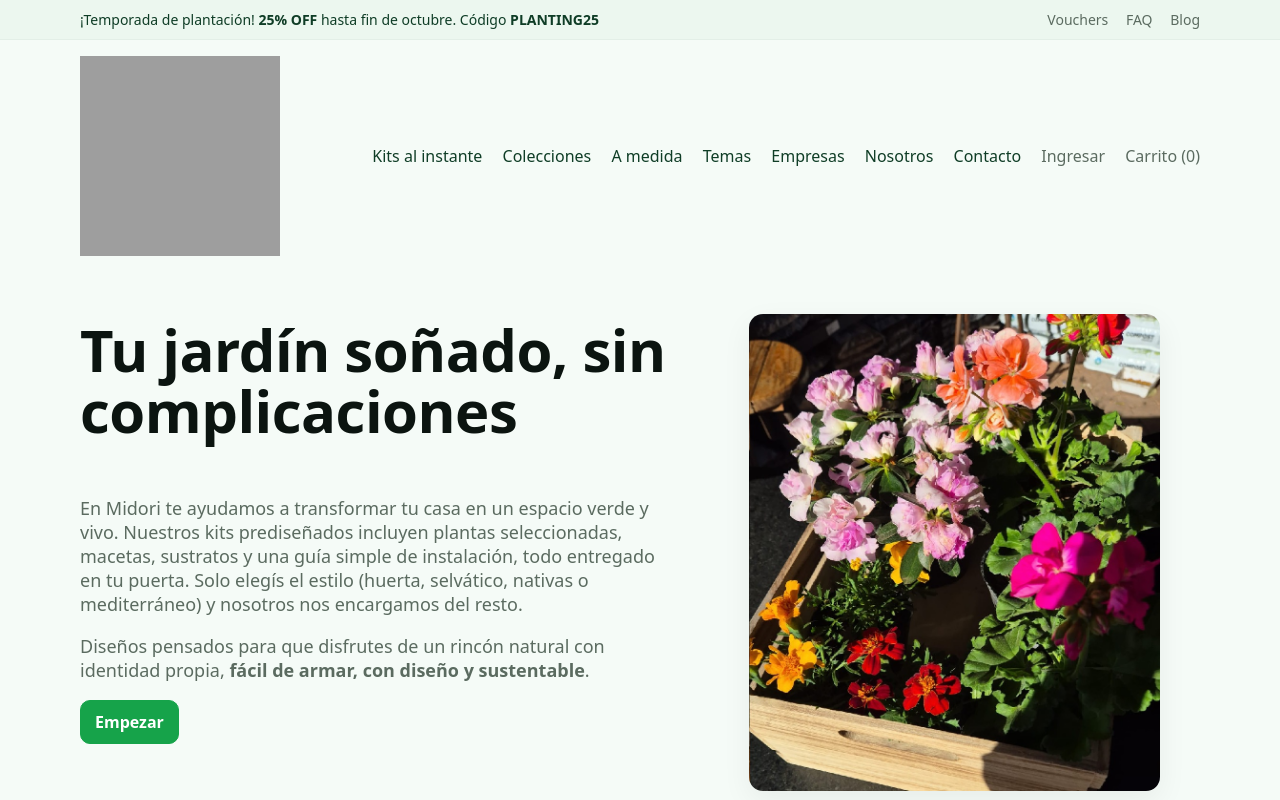
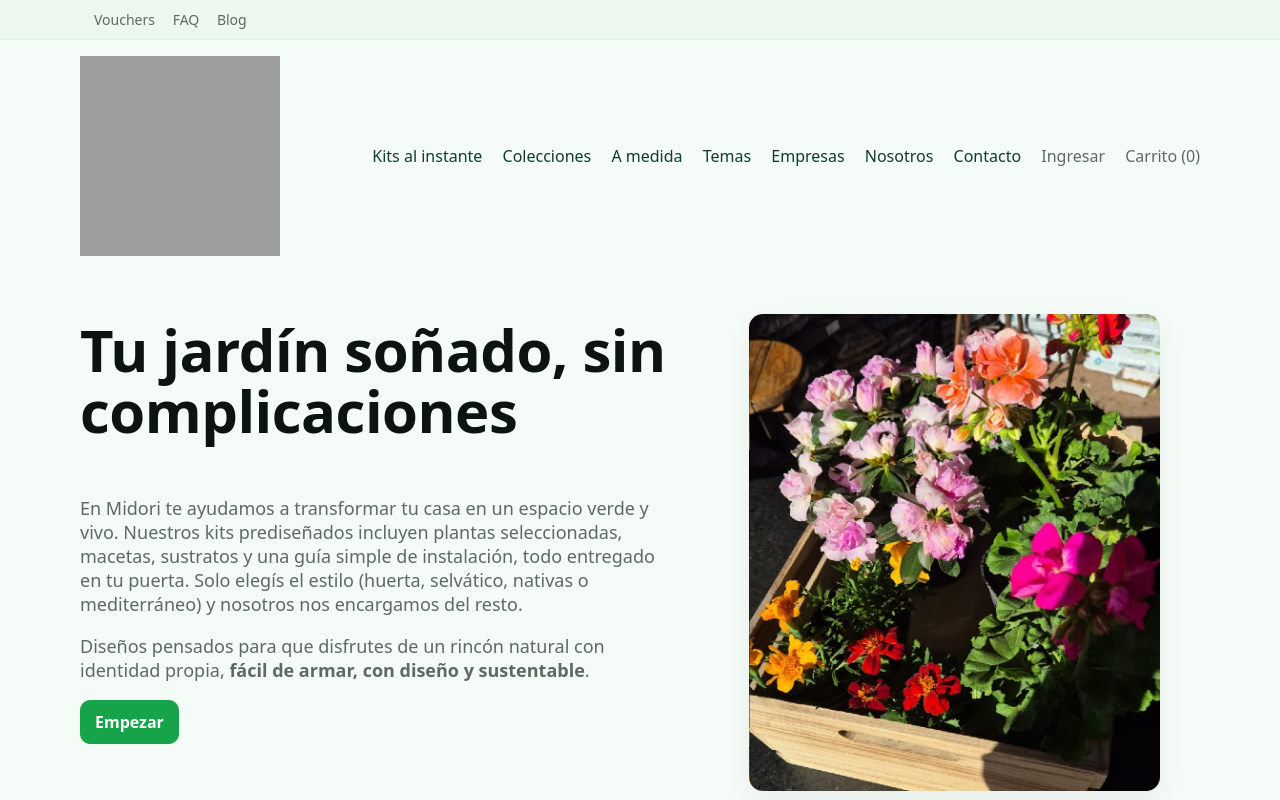
Before and after one commit to lancierid/lancierid.github.io, a plain HTML site: page index.html in a window 1280 px wide. Shown: the top 800 px of the page. Drawn offline with Linux system fonts and the light colour scheme; grey boxes are pictures that could not be loaded.

Commit message:
Update index.html

```diff
--- a/index.html
+++ b/index.html
@@ -10,7 +10,7 @@
 <body>
   <div class="topbar">
     <div class="container">
-      <div class="promo">¡Temporada de plantación! <strong>25% OFF</strong> hasta fin de octubre. Código <b>PLANTING25</b></div>
+      <!--div class="promo">¡Temporada de plantación! <strong>25% OFF</strong> hasta fin de octubre. Código <b>PLANTING25</b></div-->
       <div class="meta-links">
         <a href="#">Vouchers</a>
         <a href="#">FAQ</a>
```
